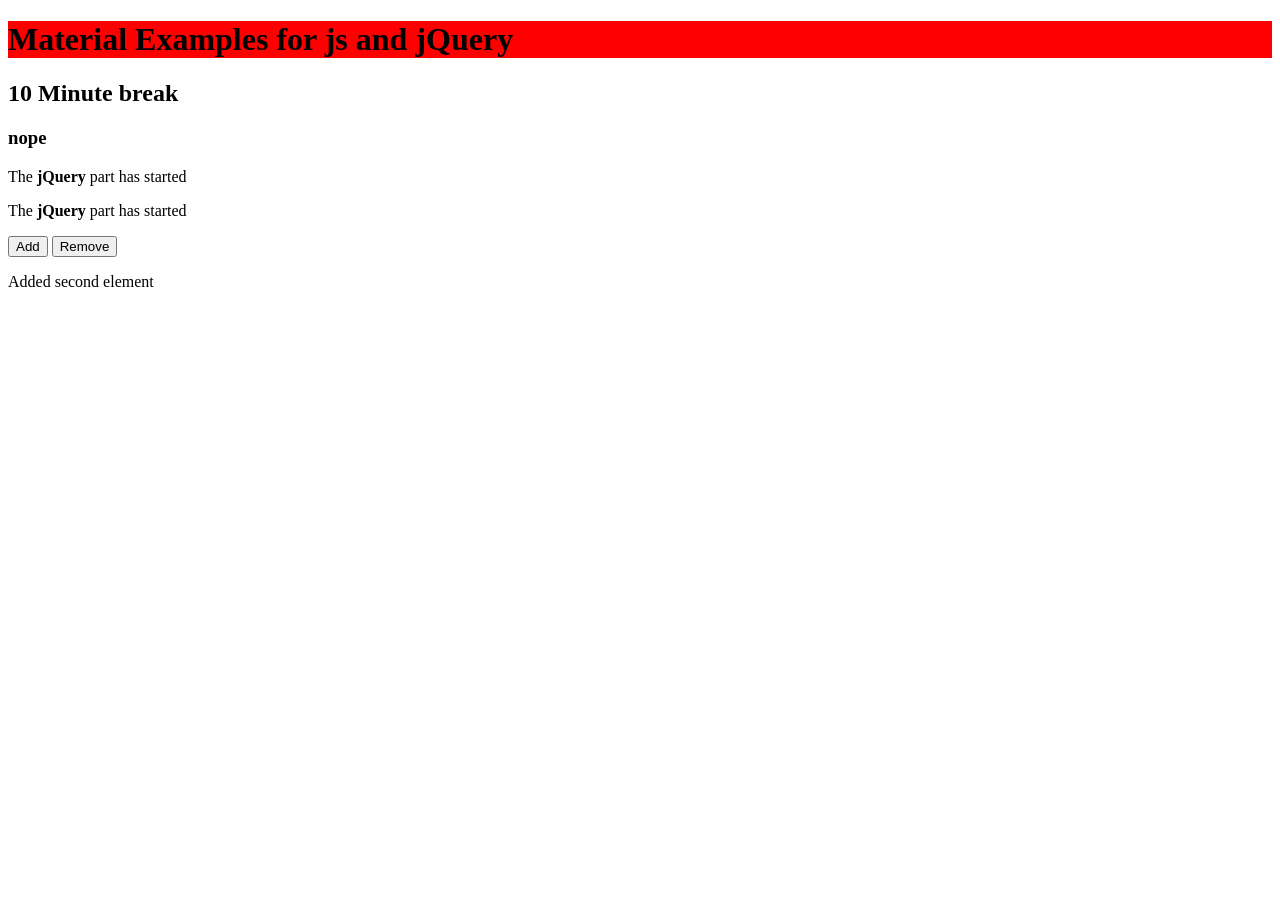
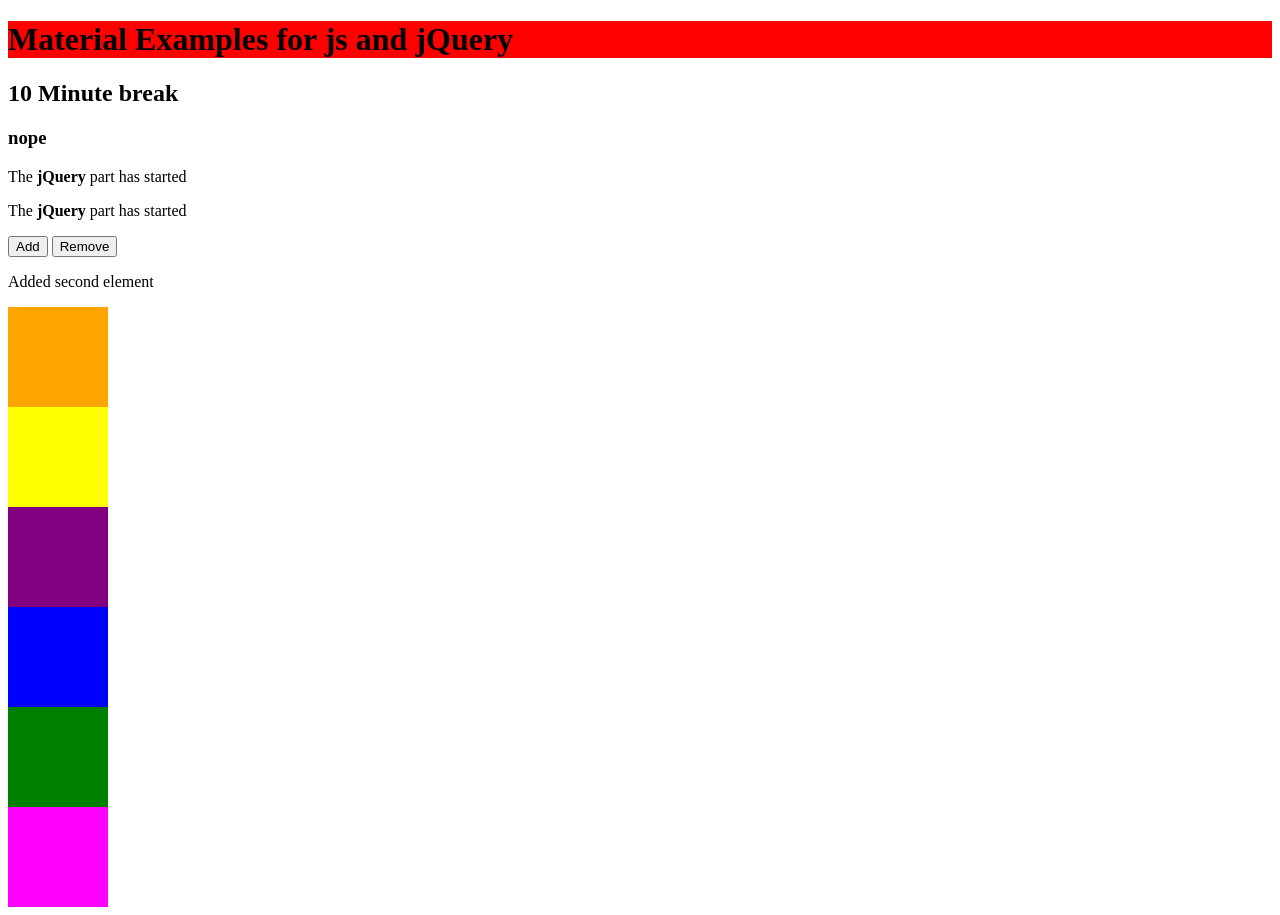
Before and after one commit to kovbar/sah-js-examples-april-6, a plain HTML site: page index.html in a window 1280 px wide. Before the commit the page ends 800 px from the top, so only its background shows below. Drawn offline with nearby package versions, Linux system fonts and the light colour scheme.

Commit message:
fourth part

```diff
--- a/script.js
+++ b/script.js
@@ -21,6 +21,7 @@ $('main').append('<p id="second">Added second element</p>')
 $('#first').remove();
 
 $('#add-button').click(() => {
+   console.log($('main p'));
 $('main').append('<p>Added a new p tag</p>')
 
 });
@@ -34,6 +35,65 @@ let removeFunction = ()=>{
 }
 
 $('#remove-button').click(removeFunction);
+
+
+/* last part
+conditions and loops */
+
+let age = 35   ;
+
+if ( age > 18 ){
+    console.log('This person can drink.');
+    /* statements
+    !- not equal!
+    nem lesz egyenlő ha felkiáltójel van!*/
+}else{
+console.log('this is a kid, no alcohol.');
+}
+
+
+/* loops!!!!
+used for repeatedly do the same time, just like for 100th times, it can be hard sometimes
+first is the most useful
+ */
+
+
+
+/* $('main').append('<div class="box"></div>');
+$('main div:last-child').css('background', 'orange')
+$('main').append('<div class="box"></div>');
+$('main div:last-child').css('background', 'yellow')
+$('main').append('<div class="box"></div>');
+$('main div:last-child').css('background', 'purple')
+$('main').append('<div class="box"></div>');
+$('main div:last-child').css('background', 'blue')
+$('main').append('<div class="box"></div>');
+$('main div:last-child').css('background', 'green')
+ */
+let colors = ['orange', 'yellow', 'purple', 'blue', 'green'];
+colors.push('magenta');
+
+ colors.forEach((color)=>{
+    $('main').append('<div class="box"></div>');
+    $('main div:last-child').css('background', color)
+ });
+
+
+
+
+
+
+for(let i = 0; i < 100; i = i + 1 ) {
+    console.log('Current number' + i);
+}
+
+
+
+
+
+
+
+
 
 
 
--- a/style.css
+++ b/style.css
@@ -1,3 +1,8 @@
 .green{
     background: green;
 }
+
+.box{
+    width:100px;
+    height: 100px;
+}
```
